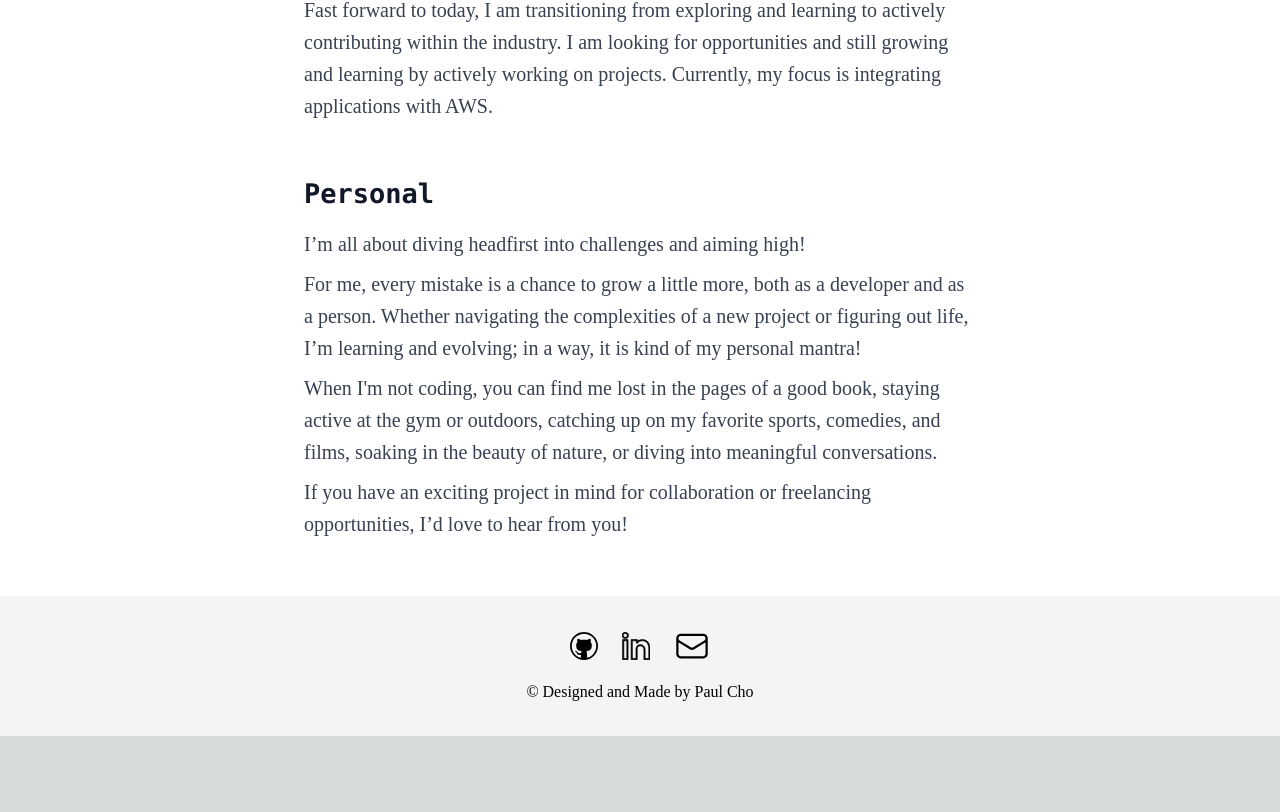
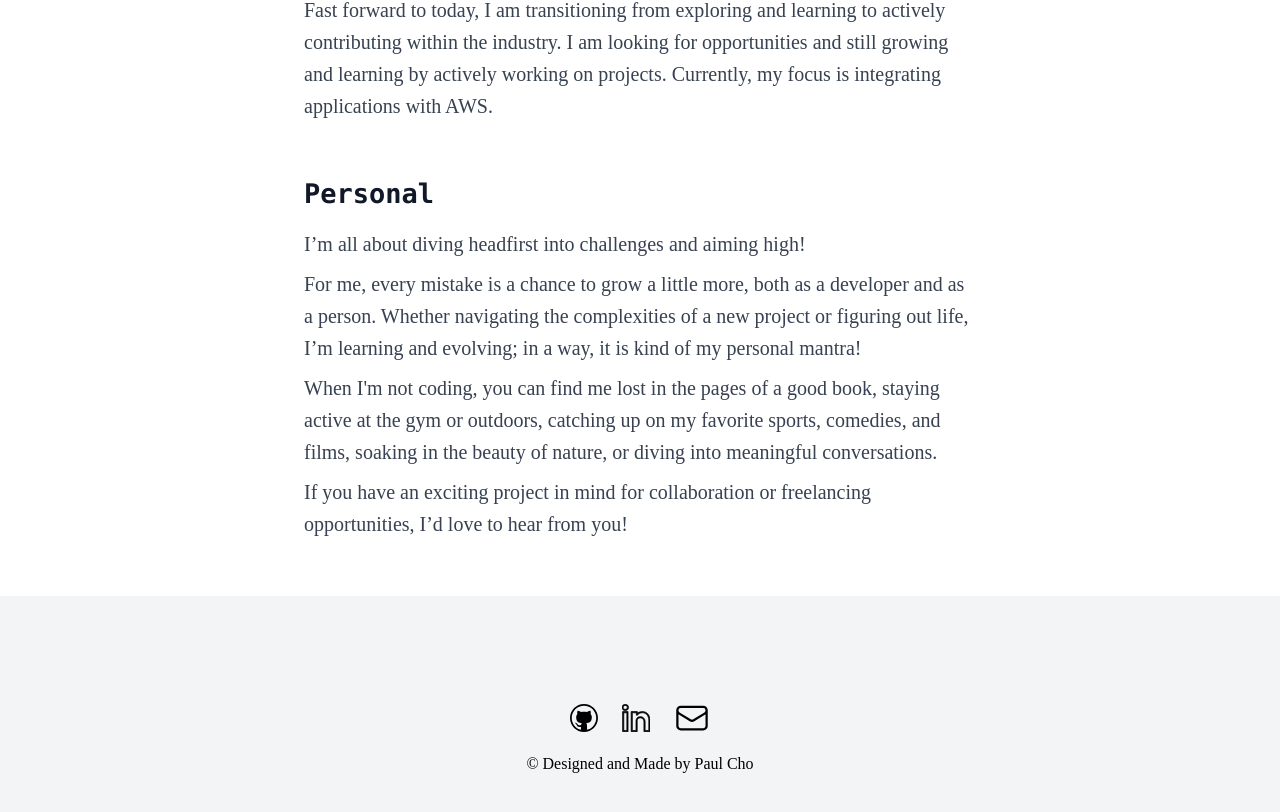
Before and after one commit to paul-cho-39/portfolio, a Next.js app: page /projects/about in a window 1280 px wide. Shown: the part 887-1699 px from the top of the page. Before the commit the page ends 1623 px from the top, so only its background shows below. Built offline with nearby package versions, Linux system fonts and the light colour scheme.

Commit message:
change footer to wavy bg footer

```diff
--- a/src/app/component/about/sun.tsx
+++ b/src/app/component/about/sun.tsx
@@ -3,7 +3,6 @@ import { RefObject, useRef } from 'react';
 import Sun from '../svg/sun';
 
 interface MotionSunProps {
-   stateName: string;
    offset: string[];
    targetRef: RefObject<HTMLElement>;
    isMediumDisabled: boolean;
@@ -14,13 +13,7 @@ interface MotionSunProps {
 // and then it comes to the palm tree
 // then the sun sets as it scrolls
 
-const MotionSun = ({
-   stateName,
-   offset,
-   targetRef,
-   isMediumDisabled,
-   containerRef,
-}: MotionSunProps) => {
+const MotionSun = ({ offset, targetRef, isMediumDisabled, containerRef }: MotionSunProps) => {
    const { scrollYProgress } = useScroll({
       layoutEffect: false,
       target: targetRef,
--- a/src/app/component/contact/index.tsx
+++ b/src/app/component/contact/index.tsx
@@ -1,11 +1,18 @@
 import { ContactDescription, ContactHeader } from '../description/contactDescription';
+import Footer from '../footer';
 import ContactSectionLayout from '../layouts/home/contactSectionLayout';
 
 const Contact = () => {
    return (
       <ContactSectionLayout>
-         <ContactHeader />
-         <ContactDescription />
+         <div className='w-full px-6 lg:px-10 py-0 mb-4 flex flex-col items-center justify-center'>
+            <ContactHeader />
+            <ContactDescription />
+         </div>
+         <Footer
+            withWaveBg={true}
+            className='relative bg-transparent h-full text-black dark:text-black'
+         />
       </ContactSectionLayout>
    );
 };
--- a/src/app/component/effects/scene.tsx
+++ b/src/app/component/effects/scene.tsx
@@ -20,9 +20,9 @@ const WindowCanvas = forwardRef<
          camera={{ position: [-10, 1, 75], fov: 60, near: 1, far: 1000, castShadow: false }}
          resize={{ scroll: false }}
       >
-         <Suspense fallback={null}>
-            <Clouds />
-         </Suspense>
+         {/* <Suspense fallback={null}> */}
+         <Clouds />
+         {/* </Suspense> */}
          <Seagull />
          <OrbitControls autoRotateSpeed={100} enableZoom={false} />
          {/* <Monitor /> */}
--- a/src/app/component/footer/index.tsx
+++ b/src/app/component/footer/index.tsx
@@ -4,24 +4,80 @@ import Link from 'next/link';
 import ContactIcons, { ContactsProps } from '../contact/icons/contactIcons';
 
 interface FooterProps extends Partial<ContactsProps> {
+   withWaveBg: boolean;
    className?: string;
 }
 
-const Footer = ({ className, ...props }: FooterProps) => {
+const Footer = ({ withWaveBg, className, ...props }: FooterProps) => {
    return (
       <footer>
-         <div className={classNames(className, 'py-6 overflow-hidden')}>
+         <div className={classNames(className, 'py-3 md:py-8 lg:py-12 xl:py-24 overflow-hidden')}>
+            <div className='relative z-30'>
                <ContactIcons
                   className='my-2'
                   displayEmail={false}
                   stroke='black'
-               strokeWidth={1.1}
+                  strokeWidth={1.15}
                   {...props}
                />
-            <p className='py-2 text-center dark:text-gray-300'>© Designed and Made by Paul Cho</p>
+               <p className='py-2 text-center dark:text-gray-300 z-30'>
+                  © Designed and Made by Paul Cho
+               </p>
+            </div>
+
+            {/* wave-like background */}
+
+            {withWaveBg && (
+               <svg
+                  className='absolute inset-0 w-full z-0'
+                  xmlns='http://www.w3.org/2000/svg'
+                  // viewBox='0 0 1440 320'
+                  viewBox='0 0 1440 640'
+               >
+                  <path
+                     // className='bg-blue-500/60'
+                     fill='#3b82f6'
+                     fill-opacity='1'
+                     d='M0,64L30,69.3C60,75,120,85,180,101.3C240,117,300,139,360,122.7C420,107,480,53,540,26.7C600,0,660,0,720,16C780,32,840,64,900,106.7C960,149,1020,203,1080,192C1140,181,1200,107,1260,74.7C1320,43,1380,53,1410,58.7L1440,64L1440,320L1410,320C1380,320,1320,320,1260,320C1200,320,1140,320,1080,320C1020,320,960,320,900,320C840,320,780,320,720,320C660,320,600,320,540,320C480,320,420,320,360,320C300,320,240,320,180,320C120,320,60,320,30,320L0,320Z'
+                  ></path>
+               </svg>
+            )}
          </div>
       </footer>
    );
 };
 
+// const Footer = ({ className, ...props }: FooterProps) => {
+//    return (
+//       <footer>
+//          <div className={classNames(className, 'py-6 overflow-hidden')}>
+//             <ContactIcons
+//                className='my-2 z-30'
+//                displayEmail={false}
+//                stroke='black'
+//                strokeWidth={1.1}
+//                {...props}
+//             />
+//             <p className='py-2 text-center dark:text-gray-300 z-30'>
+//                © Designed and Made by Paul Cho
+//             </p>
+
+//             {/* wave-like background */}
+//             <svg
+//                className='absolute inset-0 w-full z-0'
+//                xmlns='http://www.w3.org/2000/svg'
+//                viewBox='0 0 1440 320'
+//             >
+//                <path
+//                   // className='fill-bg-blue-500/60'
+//                   fill='#0099ff'
+//                   fill-opacity='1'
+//                   d='M0,64L30,69.3C60,75,120,85,180,101.3C240,117,300,139,360,122.7C420,107,480,53,540,26.7C600,0,660,0,720,16C780,32,840,64,900,106.7C960,149,1020,203,1080,192C1140,181,1200,107,1260,74.7C1320,43,1380,53,1410,58.7L1440,64L1440,320L1410,320C1380,320,1320,320,1260,320C1200,320,1140,320,1080,320C1020,320,960,320,900,320C840,320,780,320,720,320C660,320,600,320,540,320C480,320,420,320,360,320C300,320,240,320,180,320C120,320,60,320,30,320L0,320Z'
+//                ></path>
+//             </svg>
+//          </div>
+//       </footer>
+//    );
+// };
+
 export default Footer;
--- a/src/app/component/layouts/home/contactSectionLayout.tsx
+++ b/src/app/component/layouts/home/contactSectionLayout.tsx
@@ -1,20 +1,13 @@
-import { forwardRef } from 'react';
 import { Container, ContainerOuter } from '../container';
 
-const ContactSectionLayout = forwardRef<
-   React.ElementRef<typeof ContainerOuter>,
-   React.ComponentPropsWithoutRef<typeof ContainerOuter>
->(function ContactSectionLayout({ children, ...props }, ref) {
+const ContactSectionLayout = ({ children }: { children: React.ReactNode }) => {
    return (
       <section id='contact'>
-         <Container
-            ref={ref}
-            className='sky-fade-gradient min-h-full min-w-fit px-4 lg:px-6 text-black dark:text-black'
-         >
+         <div className='sky-fade-gradient min-h-full min-w-fit w-full text-black dark:text-black'>
             {children}
-         </Container>
+         </div>
       </section>
    );
-});
+};
 
 export default ContactSectionLayout;
--- a/src/app/page.tsx
+++ b/src/app/page.tsx
@@ -28,7 +28,8 @@ export default function Home({}) {
             <About />
             <ProjectCardsLazy />
             <Contact />
-            <Footer className='bg-blue-500/60 text-black dark:text-black bg-blue-500 dark:bg-blue-500' />
+            {/* <Footer className='sky-fade-gradient bg-blue-500/60 text-black dark:text-black bg-blue-500 dark:bg-blue-500' /> */}
+            {/* <Footer className='relative bg-transparent text-black dark:text-black' /> */}
          </main>
       </ThemeProvider>
    );
--- a/src/app/projects/layout.tsx
+++ b/src/app/projects/layout.tsx
@@ -1,13 +1,9 @@
 'use client';
 
-import BackButton from '@/app/component/buttons/backButton';
-import { Toggler } from '@/app/component/buttons/toggler';
-import { Container } from '@/app/component/layouts/container';
 import Navbar from '@/app/component/nav/navigation';
 import { useState } from 'react';
 import { NAVIGATION, NavigationParams } from '../constants';
 import { ThemeProvider } from '../library/contexts/ThemeContext';
-import AsideWrapper from '../component/layouts/_pages/asideWrap';
 import Footer from '../component/footer';
 
 export default function ProjectLayouts({ children }: { children: React.ReactNode }) {
@@ -31,7 +27,11 @@ export default function ProjectLayouts({ children }: { children: React.ReactNode
                </div>
             </section> */}
             <div className='container mx-auto px-6 pt-10 pb-12'>{children}</div>
-            <Footer displayEmail={true} className='bg-gray-100 dark:bg-zinc-600' />
+            <Footer
+               withWaveBg={false}
+               displayEmail={true}
+               className='bg-gray-100 dark:bg-zinc-600'
+            />
          </div>
       </ThemeProvider>
    );
```
Lines whose indentation alone changed are shown as unchanged.
